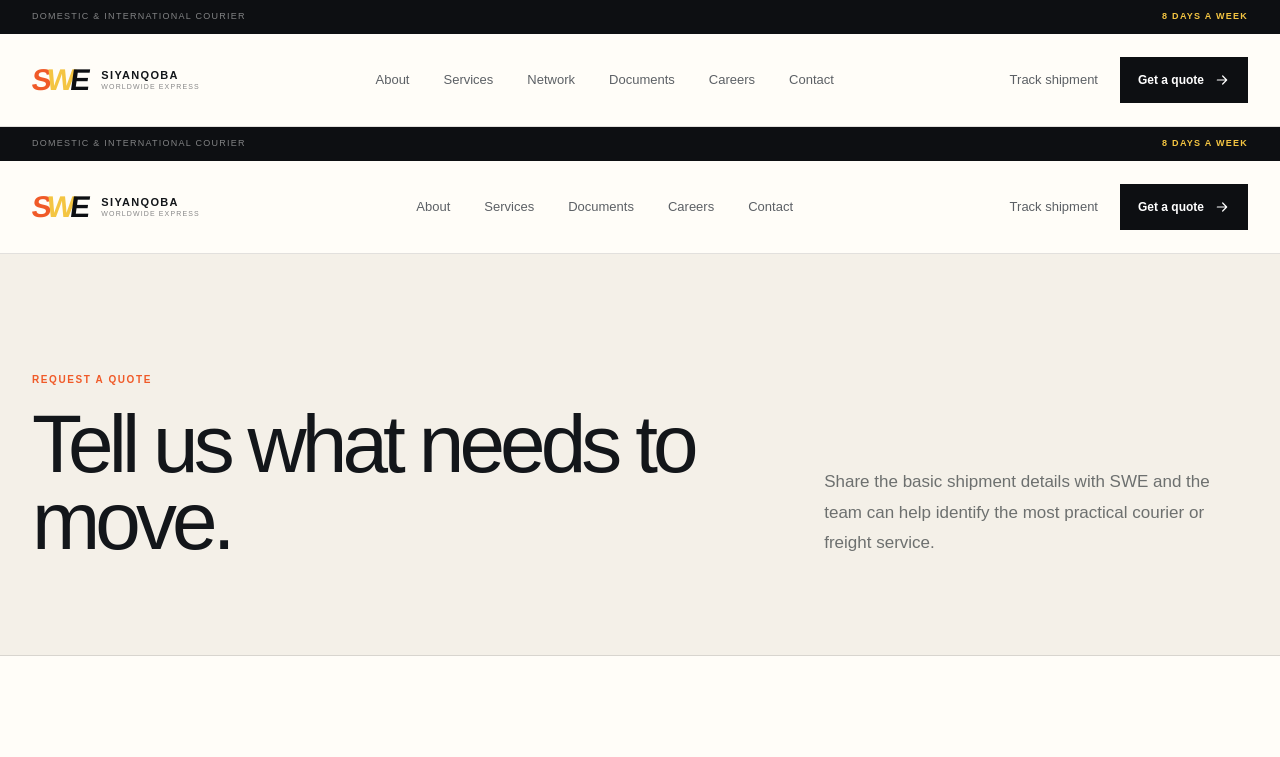
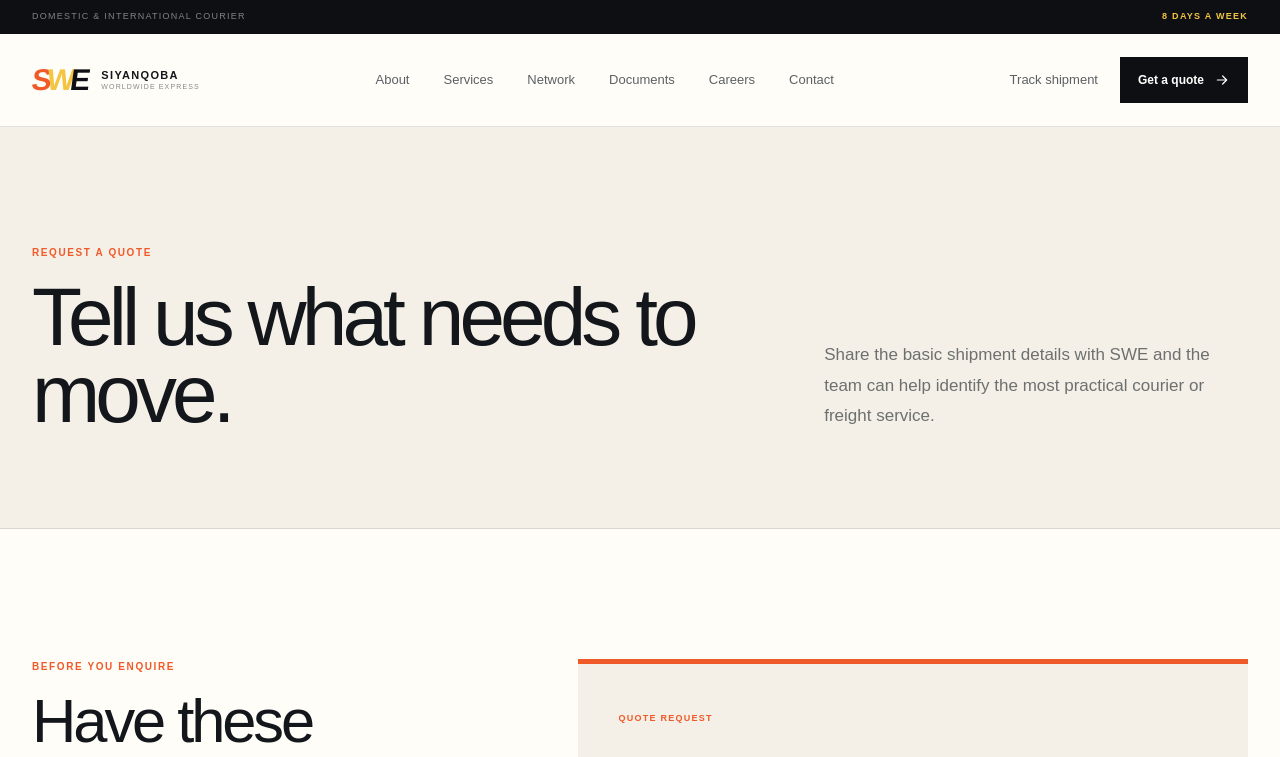
Before and after one commit to IKcracker/swe, a Next.js app: page /quote in a window 1280 px wide. Shown: the top 757 px of the page. Built offline with nearby package versions, Linux system fonts and the light colour scheme.

Commit message:
refactor: use shared site chrome in app/quote/page.tsx

```diff
--- a/app/quote/page.tsx
+++ b/app/quote/page.tsx
@@ -26,49 +26,6 @@ function Mark() {
 export default function QuotePage() {
   return (
     <main>
-      <div className="utility-bar">
-        <div className="container utility-inner">
-          <span>Domestic & international courier</span>
-          <strong>8 Days a Week</strong>
-        </div>
-      </div>
-
-      <header className="site-header">
-        <div className="container header-inner">
-          <Link href="/" className="brand" aria-label="SWE home">
-            <Mark />
-            <span className="brand-name">
-              <strong>Siyanqoba</strong>
-              <small>Worldwide Express</small>
-            </span>
-          </Link>
-
-          <nav className="desktop-nav" aria-label="Primary navigation">
-            <Link href="/about">About</Link>
-            <Link href="/services">Services</Link>
-            <Link href="/documents">Documents</Link>
-            <Link href="/careers">Careers</Link>
-            <Link href="/contact">Contact</Link>
-          </nav>
-
-          <div className="header-actions">
-            <Link href="/track" className="track-link">Track shipment</Link>
-            <Link href="/quote" className="header-cta">Get a quote <Arrow /></Link>
-          </div>
-          <details className="mobile-menu">
-            <summary aria-label="Open menu"><span /><span /></summary>
-            <div>
-              <Link href="/about">About</Link>
-              <Link href="/services">Services</Link>
-              <Link href="/documents">Documents</Link>
-              <Link href="/careers">Careers</Link>
-              <Link href="/contact">Contact</Link>
-              <Link href="/track">Track shipment</Link>
-              <Link href="/quote">Get a quote</Link>
-            </div>
-          </details>
-        </div>
-      </header>
 
       <section className="inner-hero quote-page-hero">
         <div className="container inner-hero-grid">
```
